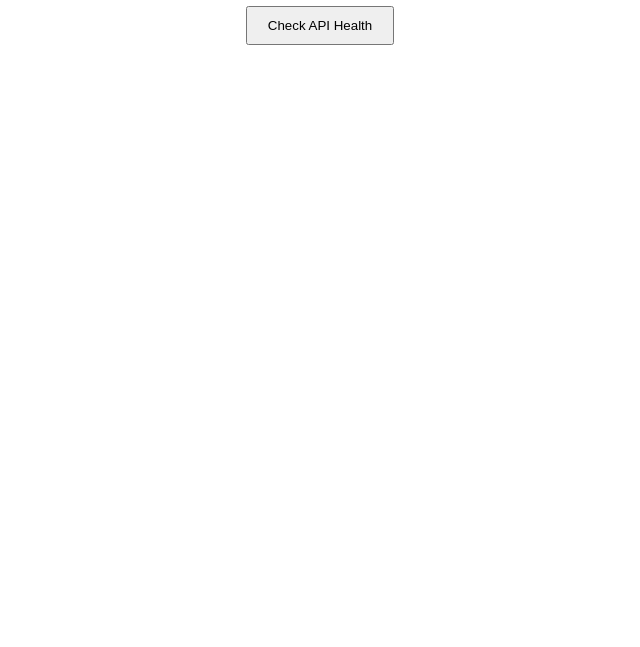
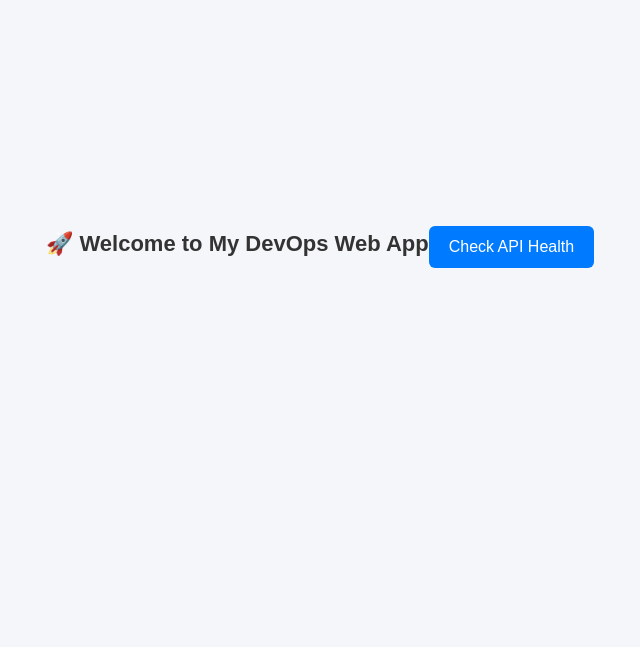
Before and after one commit to JagadeeshKing908/my-app, a website: page public/index.html in a window 1280 px wide. Shown: the part 153-800 px from the top of the page, without its empty margins (320-960 px from the left). Drawn offline with Linux system fonts and the light colour scheme.

Commit message:
Update style.css

```diff
--- a/public/style.css
+++ b/public/style.css
@@ -1,9 +1,52 @@
 body {
-    font-family: Arial;
+    font-family: Arial, sans-serif;
+    margin: 0;
+    padding: 0;
+    background: #f4f6f9;
+    display: flex;
+    justify-content: center;
+    align-items: center;
+    height: 100vh;
+}
+
+.container {
     text-align: center;
-    margin-top: 100px;
+    background: #ffffff;
+    padding: 40px;
+    border-radius: 12px;
+    box-shadow: 0 4px 12px rgba(0, 0, 0, 0.1);
+    width: 90%;
+    max-width: 500px;
 }
+
+h1 {
+    font-size: 22px;
+    margin-bottom: 20px;
+    color: #333;
+}
+
 button {
-    padding: 10px 20px;
+    padding: 12px 20px;
+    font-size: 16px;
+    border: none;
+    border-radius: 6px;
     cursor: pointer;
+    background-color: #007bff;
+    color: white;
+    transition: 0.3s ease;
 }
+
+button:hover {
+    background-color: #0056b3;
+}
+
+button:disabled {
+    background-color: #999;
+    cursor: not-allowed;
+}
+
+#result {
+    margin-top: 20px;
+    font-weight: bold;
+    color: #444;
+}
```
